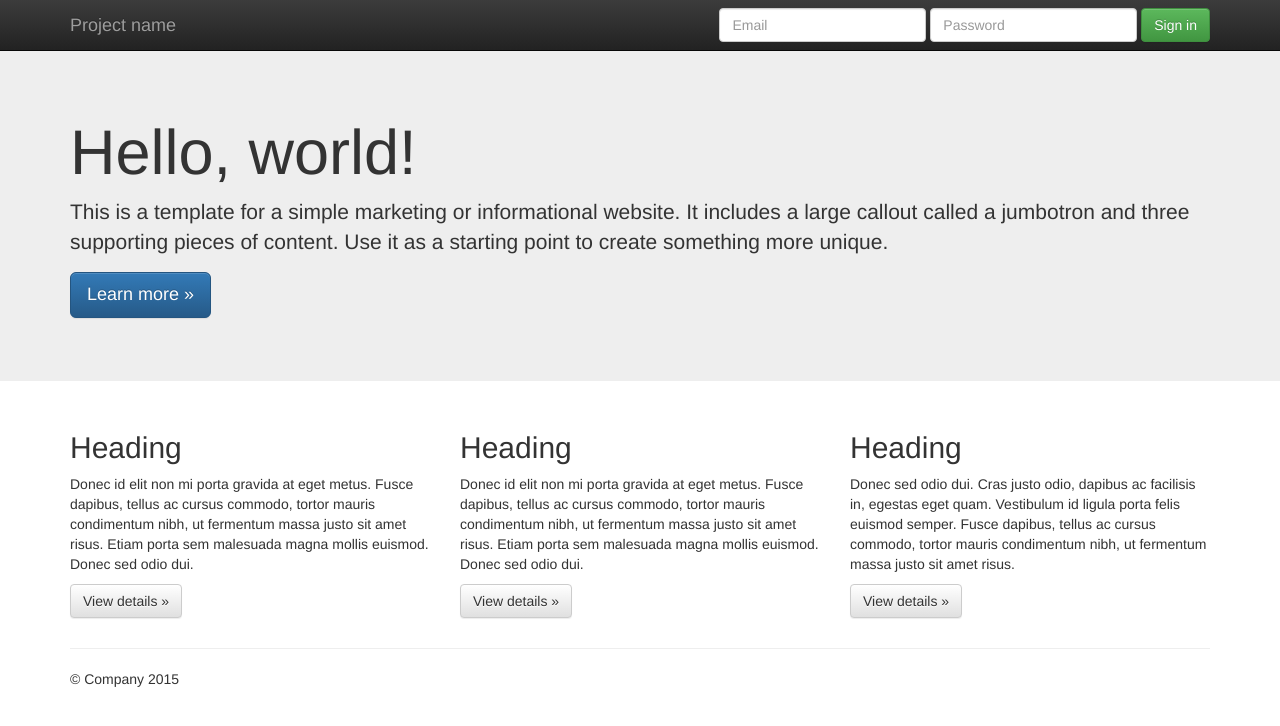
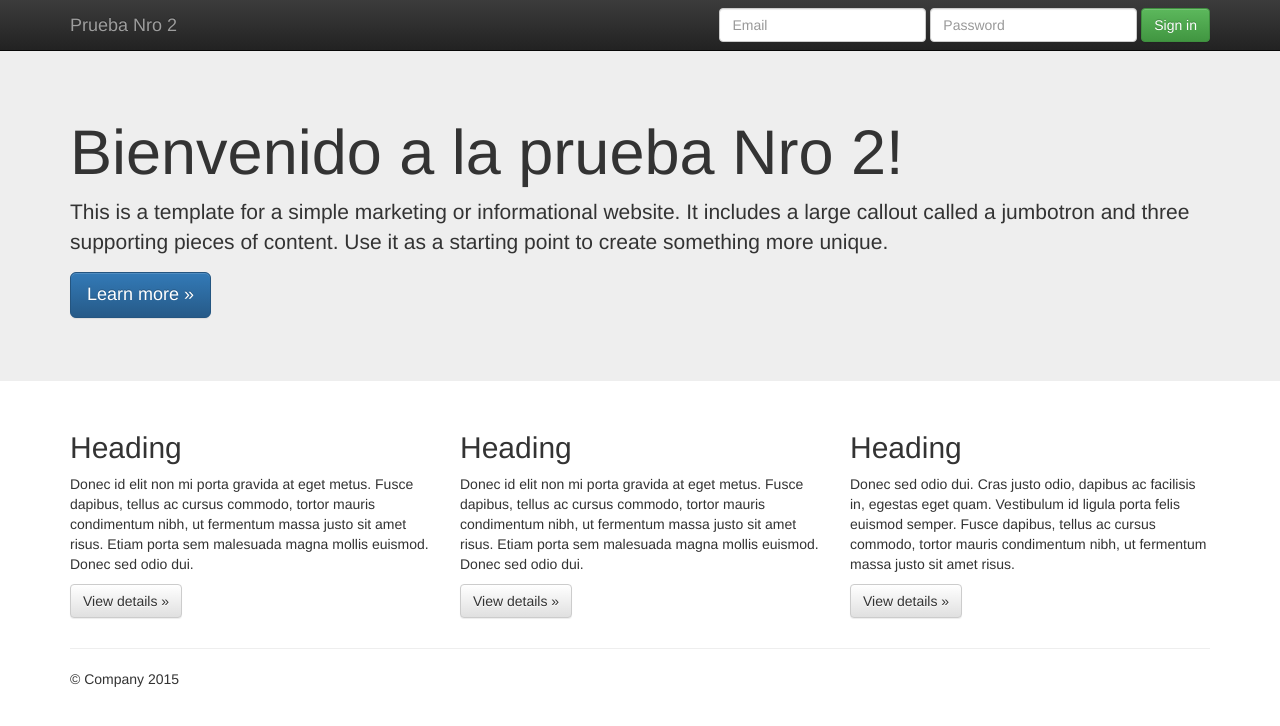
Before and after one commit to NeoJanc-Hub/Trabajo2_Javier_Navia, a plain HTML site: page index.html in a window 1280 px wide. Drawn offline with nearby package versions, Linux system fonts and the light colour scheme.

Commit message:
Cambio Nro 1

```diff
--- a/index.html
+++ b/index.html
@@ -36,7 +36,7 @@
             <span class="icon-bar"></span>
             <span class="icon-bar"></span>
           </button>
-          <a class="navbar-brand" href="#">Project name</a>
+          <a class="navbar-brand" href="#">Prueba Nro 2</a>
         </div>
         <div id="navbar" class="navbar-collapse collapse">
           <form class="navbar-form navbar-right" role="form">
@@ -55,7 +55,7 @@
     <!-- Main jumbotron for a primary marketing message or call to action -->
     <div class="jumbotron">
       <div class="container">
-        <h1>Hello, world!</h1>
+        <h1>Bienvenido a la prueba Nro 2!</h1>
         <p>This is a template for a simple marketing or informational website. It includes a large callout called a jumbotron and three supporting pieces of content. Use it as a starting point to create something more unique.</p>
         <p><a class="btn btn-primary btn-lg" href="#" role="button">Learn more &raquo;</a></p>
       </div>
```
